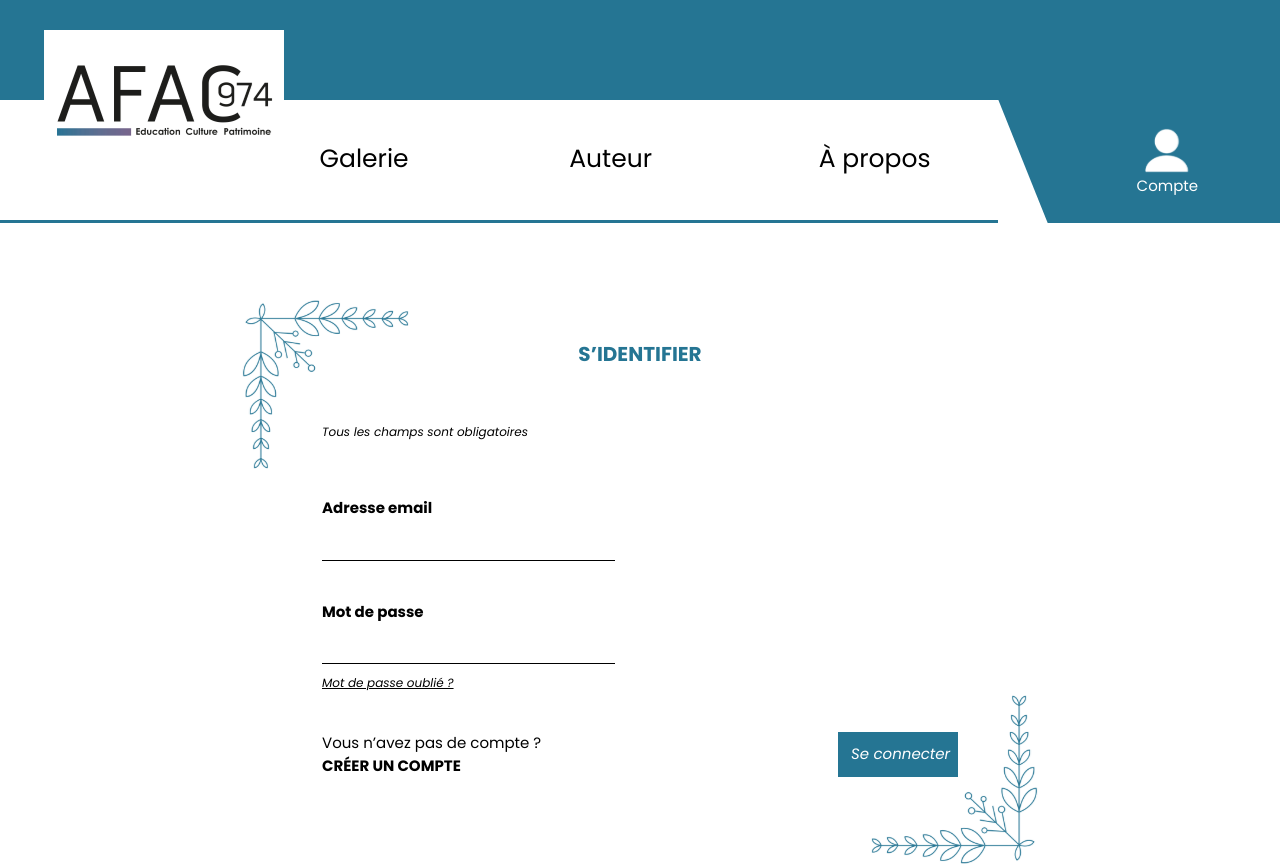
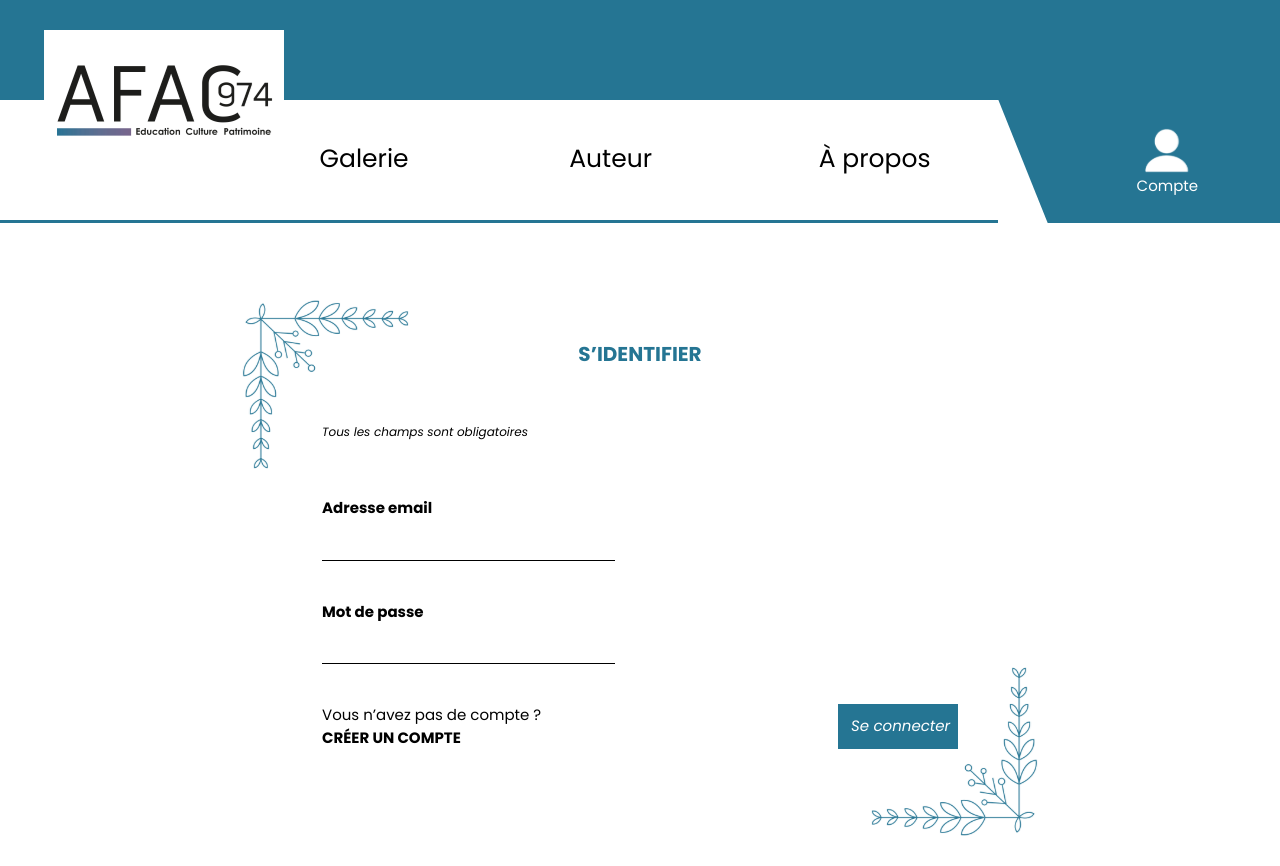
Before and after one commit to WildCodeSchool/2023-02-JS-RemoteFR-DeVMX-P3-Cirque-de-MAVAT, a React (Vite) app in the folder frontend/: page /login in a window 1280 px wide. Shown: the top 866 px of the page. Built offline with nearby package versions, Linux system fonts and the light colour scheme.

Commit message:
Removed link in case of password loss

```diff
--- a/frontend/src/pages/Login.jsx
+++ b/frontend/src/pages/Login.jsx
@@ -129,12 +129,6 @@ export default function Login() {
               required
               onChange={handlePassword}
             />
-            <Link
-              to="/login/forgotten-password"
-              className="forgotten-password-link"
-            >
-              Mot de passe oublié&nbsp;?
-            </Link>
           </p>
           <p>
             <input type="submit" value="Se connecter" />
```
